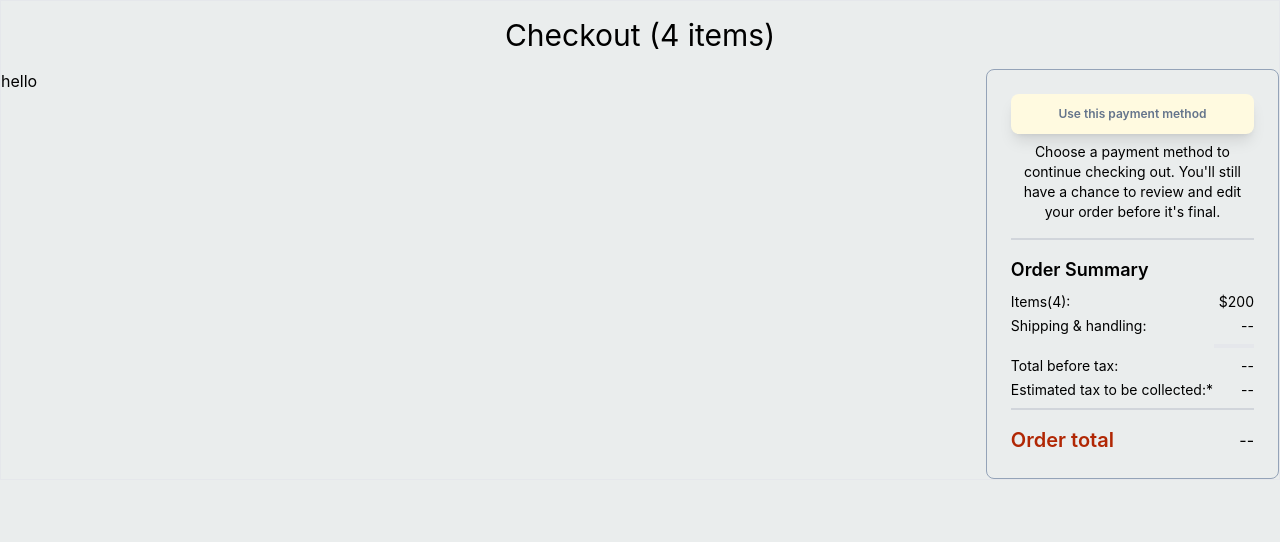
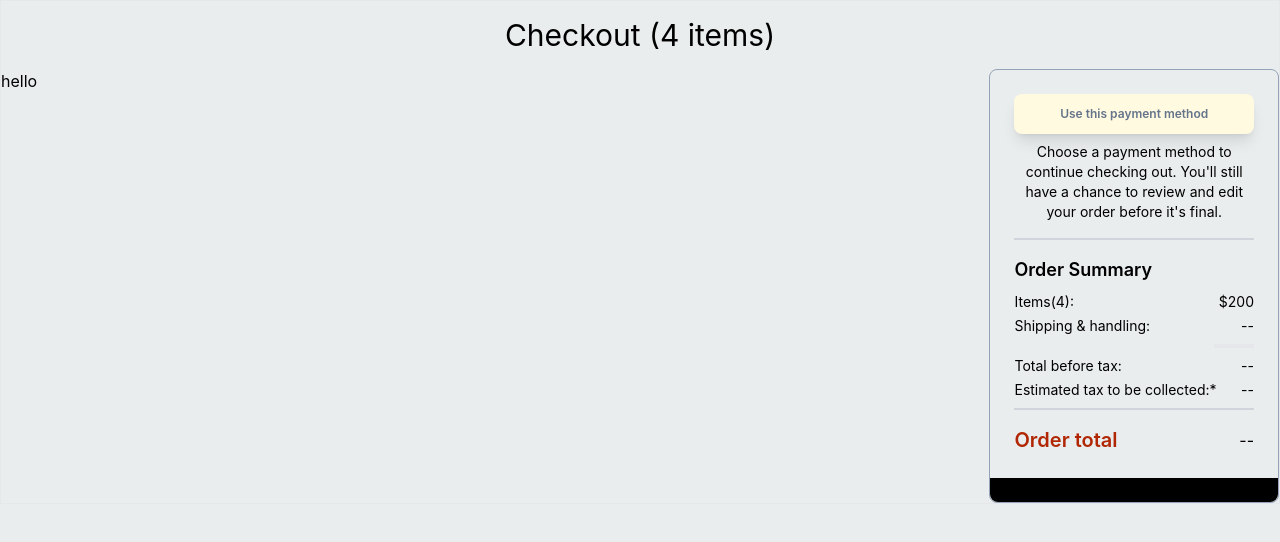
Before and after one commit to Stephen-Ibe/chi-money-test, a React (Create React App) app: page /checkout in a window 1280 px wide. Shown: the top 542 px of the page. Built offline with nearby package versions, Linux system fonts and the light colour scheme.

Commit message:
checkout pages

```diff
--- a/src/pages/Checkout.tsx
+++ b/src/pages/Checkout.tsx
@@ -23,7 +23,8 @@ const Checkout = (props: Props) => {
       </div>
       <div className='flex gap-x-6'>
         <div className='w-10/12'>hello</div>
-        <div className='w-3/12 p-6 border rounded-lg border-slate-400'>
+        <div className='w-3/12 border rounded-lg border-slate-400'>
+          <div className='m-6'>
             <div className='space-y-2 text-center'>
               <button
                 type='button'
@@ -61,6 +62,8 @@ const Checkout = (props: Props) => {
               <p>--</p>
             </div>
           </div>
+          <div className='bg-black rounded-b-lg'>lo</div>
+        </div>
       </div>
     </div>
   );
```
Lines whose indentation alone changed are shown as unchanged.
